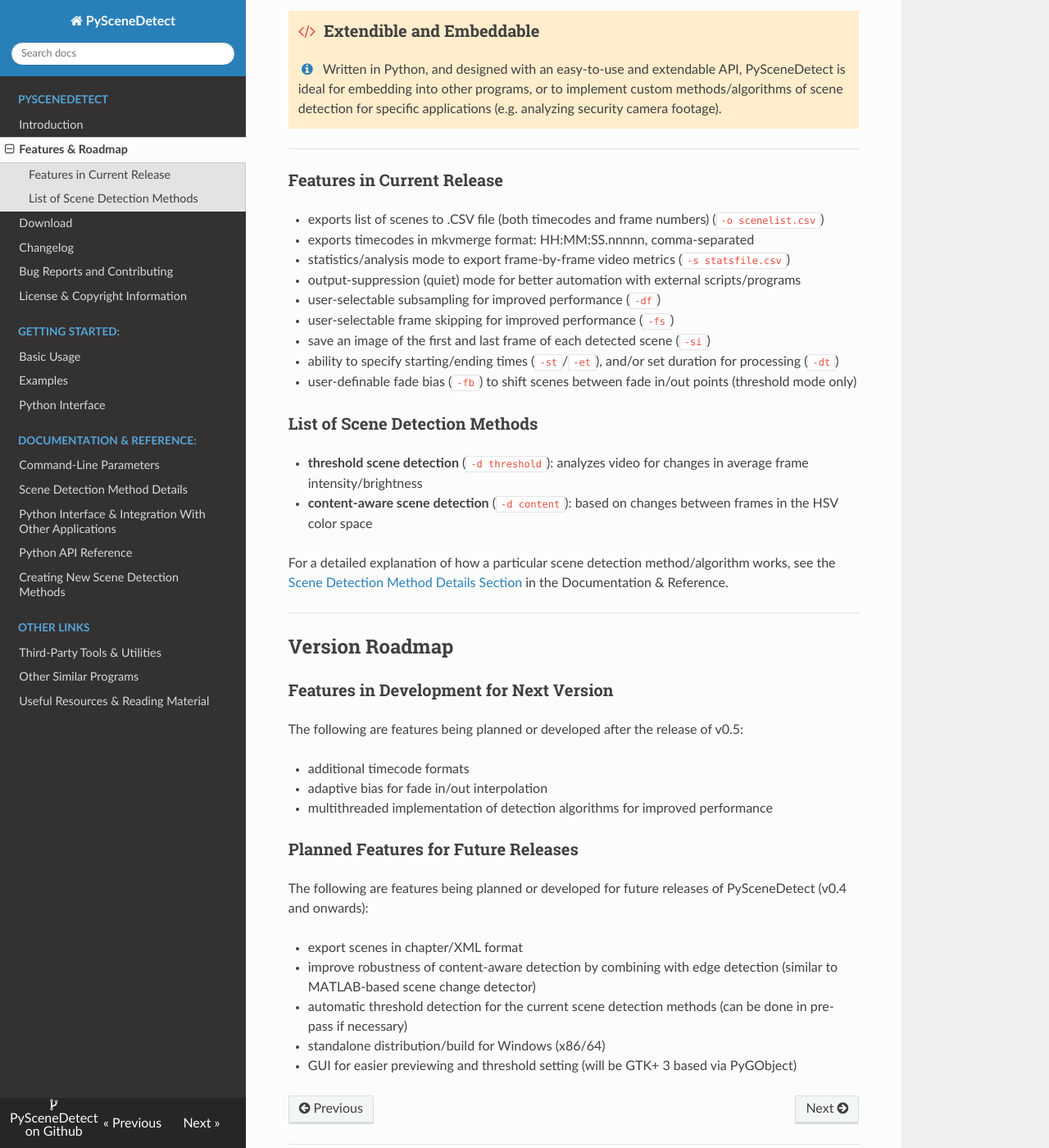
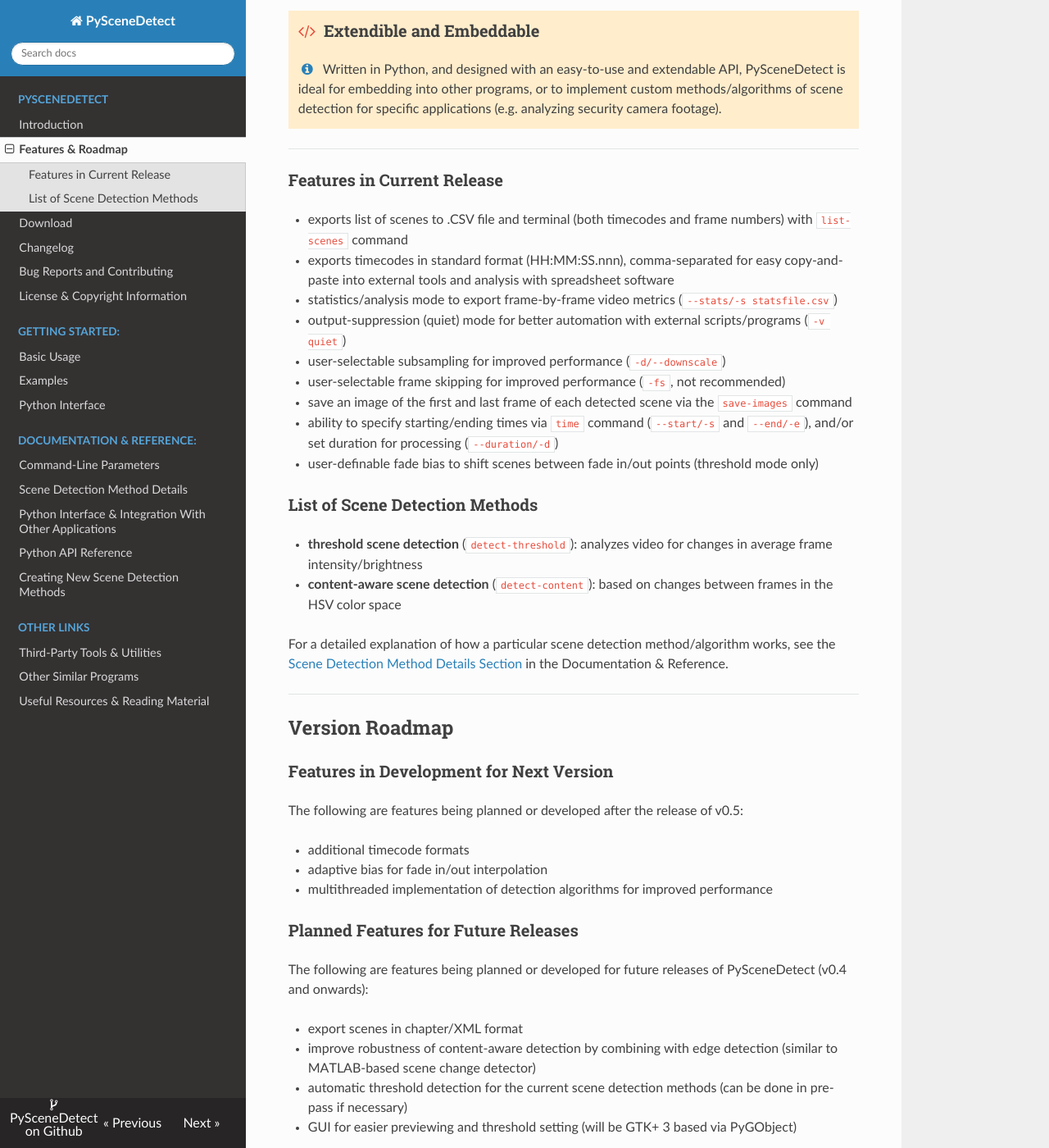
Before and after one commit to vovamushak/PySceneDetect, an MkDocs documentation site: the page built from docs/features.md, in a window 1280 px wide and 1400 px high, scrolled down 622 px. Shown: the whole window at 82% size. Built offline with MkDocs 1.6.1, drawn with Linux system fonts in a browser that asks for light colours; nearby versions of some CDN libraries; old or Windows-style settings are respelled for this version of MkDocs.

```diff
--- a/docs/features.md
+++ b/docs/features.md
@@ -27,20 +27,20 @@
 
 ### Features in Current Release
 
- - exports list of scenes to .CSV file (both timecodes and frame numbers) (`-o scenelist.csv`)
- - exports timecodes in mkvmerge format: HH:MM:SS.nnnnn, comma-separated
- - statistics/analysis mode to export frame-by-frame video metrics (`-s statsfile.csv`)
- - output-suppression (quiet) mode for better automation with external scripts/programs
- - user-selectable subsampling for improved performance (`-df`)
- - user-selectable frame skipping for improved performance (`-fs`)
- - save an image of the first and last frame of each detected scene (`-si`)
- - ability to specify starting/ending times (`-st`/`-et`), and/or set duration for processing (`-dt`)
- - user-definable fade bias (`-fb`) to shift scenes between fade in/out points (threshold mode only)
+ - exports list of scenes to .CSV file and terminal (both timecodes and frame numbers) with `list-scenes` command
+ - exports timecodes in standard format (HH:MM:SS.nnn), comma-separated for easy copy-and-paste into external tools and analysis with spreadsheet software
+ - statistics/analysis mode to export frame-by-frame video metrics (`--stats/-s statsfile.csv`)
+ - output-suppression (quiet) mode for better automation with external scripts/programs (`-v quiet`)
+ - user-selectable subsampling for improved performance (`-d/--downscale`)
+ - user-selectable frame skipping for improved performance (`-fs`, not recommended)
+ - save an image of the first and last frame of each detected scene via the `save-images` command
+ - ability to specify starting/ending times via `time` command (`--start/-s` and `--end/-e`), and/or set duration for processing (`--duration/-d`)
+ - user-definable fade bias to shift scenes between fade in/out points (threshold mode only)
 
 ### List of Scene Detection Methods
 
- - **threshold scene detection** (`-d threshold`): analyzes video for changes in average frame intensity/brightness
- - **content-aware scene detection** (`-d content`): based on changes between frames in the HSV color space
+ - **threshold scene detection** (`detect-threshold`): analyzes video for changes in average frame intensity/brightness
+ - **content-aware scene detection** (`detect-content`): based on changes between frames in the HSV color space
 
 For a detailed explanation of how a particular scene detection method/algorithm works, see the [Scene Detection Method Details Section](reference/detection-methods.md) in the Documentation & Reference.
 
@@ -65,5 +65,4 @@ The following are features being planned or developed for future releases of PyS
  - export scenes in chapter/XML format
  - improve robustness of content-aware detection by combining with edge detection (similar to MATLAB-based scene change detector)
  - automatic threshold detection for the current scene detection methods (can be done in pre-pass if necessary)
- - standalone distribution/build for Windows (x86/64)
  - GUI for easier previewing and threshold setting (will be GTK+ 3 based via PyGObject)
```
Also changed, not shown: docs/contributing.md (+3 -3 lines), docs/download.md (+14 -5 lines), docs/examples/usage-example.md (+9 -19 lines), docs/examples/usage-python.md (+1 -1 lines), docs/index.md (+1 -1 lines).
